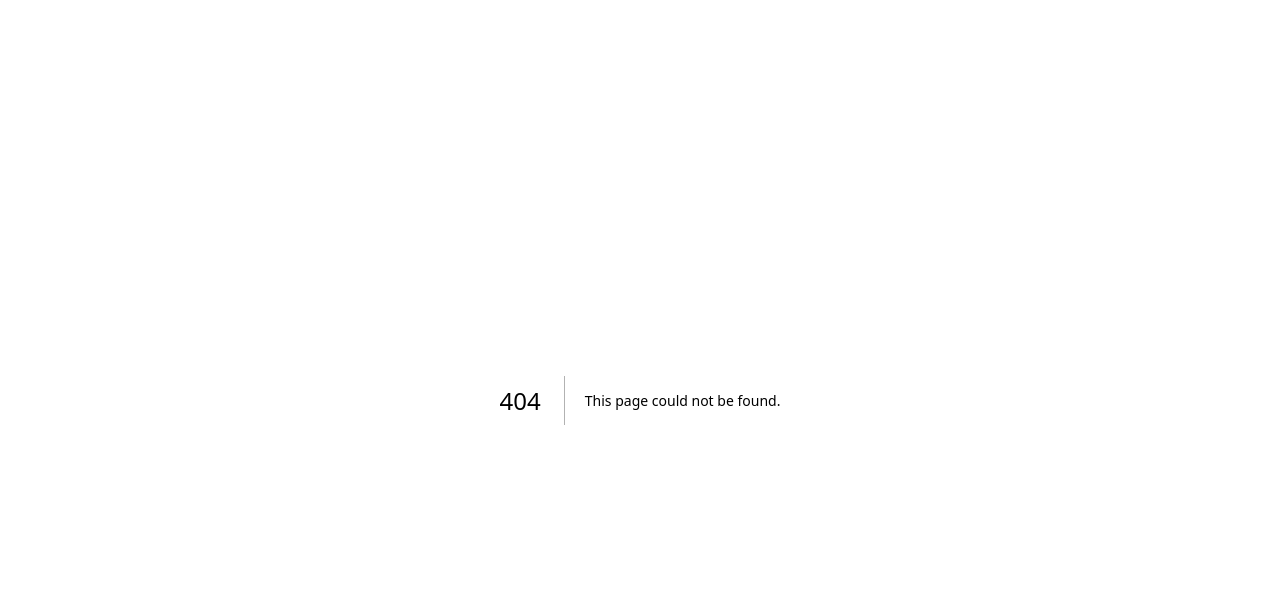
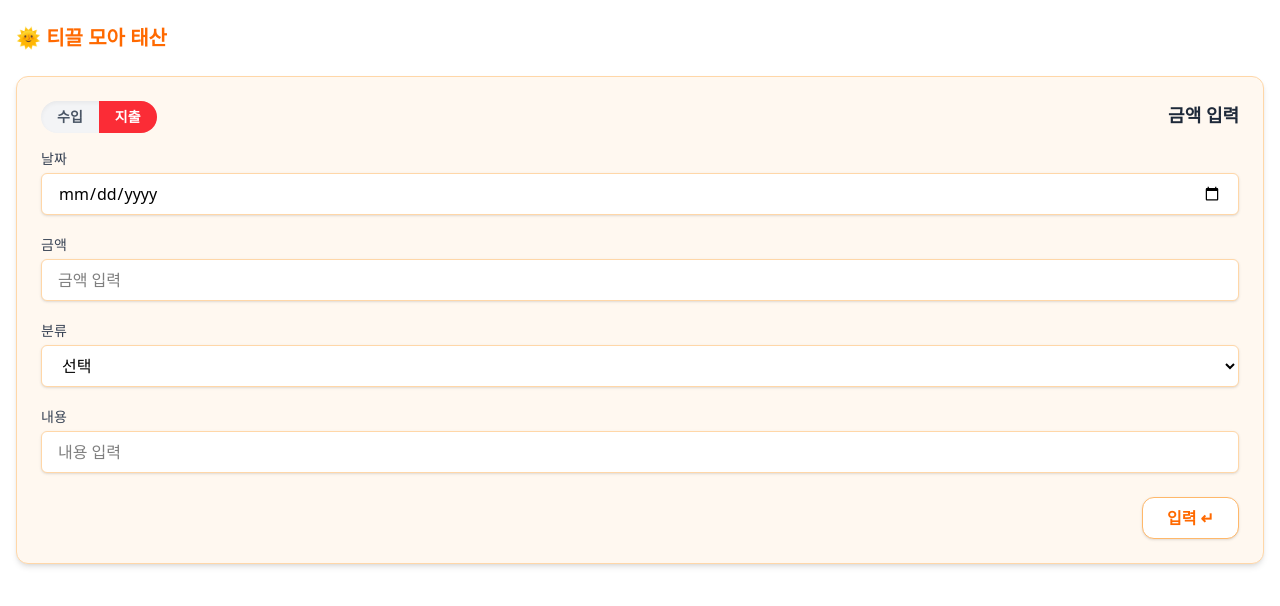
Before and after one commit to gk-adventure/FE, a Next.js app: page /input in a window 1280 px wide. Before the commit this address had no page. Shown: the top 606 px of the page. Built offline with nearby package versions, Linux system fonts and the light colour scheme.

Commit message:
Create page.js

```diff
--- /dev/null
+++ b/app/input/page.js
@@ -0,0 +1,130 @@
+"use client";
+
+import { useState } from "react";
+
+export default function WritePage() {
+  const [type, setType] = useState("지출");
+  const [form, setForm] = useState({
+    date: "",
+    amount: "",
+    category: "",
+    content: "",
+  });
+
+  const handleChange = (e) => {
+    setForm({ ...form, [e.target.name]: e.target.value });
+  };
+
+  const handleSubmit = () => {
+    alert("입력 완료!");
+    // 여기에 실제 저장 로직을 추가할 수 있습니다.
+  };
+
+  return (
+    <div className="min-h-screen bg-white px-4 py-6">
+      {/* 상단 로고 */}
+      <h1 className="text-xl font-bold text-orange-500 mb-6">
+        🌞 티끌 모아 태산
+      </h1>
+
+      {/* 카드 */}
+      <div className="bg-[#FFF8F0] border border-orange-200 rounded-xl shadow-md p-6">
+        <div className="flex justify-between items-start mb-4">
+          {/* 수입/지출 탭 */}
+          <div className="flex bg-gray-100 rounded-full overflow-hidden shadow-inner">
+            <button
+              className={`px-4 py-1.5 text-sm font-semibold transition ${
+                type === "수입" ? "bg-orange-300 text-white" : "text-gray-600"
+              }`}
+              onClick={() => setType("수입")}
+            >
+              수입
+            </button>
+            <button
+              className={`px-4 py-1.5 text-sm font-semibold transition ${
+                type === "지출" ? "bg-red-500 text-white" : "text-gray-600"
+              }`}
+              onClick={() => setType("지출")}
+            >
+              지출
+            </button>
+          </div>
+
+          <h2 className="text-lg font-bold text-gray-800">금액 입력</h2>
+        </div>
+
+        {/* 입력 폼 */}
+        <div className="space-y-5">
+          <div>
+            <label className="block mb-1 text-sm font-medium text-gray-700">
+              날짜
+            </label>
+            <input
+              type="date"
+              name="date"
+              value={form.date}
+              onChange={handleChange}
+              className="w-full bg-white border border-orange-200 rounded-md px-4 py-2 outline-none shadow-sm"
+            />
+          </div>
+
+          <div>
+            <label className="block mb-1 text-sm font-medium text-gray-700">
+              금액
+            </label>
+            <input
+              type="number"
+              name="amount"
+              value={form.amount}
+              onChange={handleChange}
+              placeholder="금액 입력"
+              className="w-full bg-white border border-orange-200 rounded-md px-4 py-2 outline-none shadow-sm"
+            />
+          </div>
+
+          <div>
+            <label className="block mb-1 text-sm font-medium text-gray-700">
+              분류
+            </label>
+            <select
+              name="category"
+              value={form.category}
+              onChange={handleChange}
+              className="w-full bg-white border border-orange-200 rounded-md px-4 py-2 outline-none shadow-sm"
+            >
+              <option value="">선택</option>
+              <option value="식비">식비</option>
+              <option value="쇼핑">쇼핑</option>
+              <option value="교통">교통</option>
+              <option value="문화">문화</option>
+              <option value="기타">기타</option>
+            </select>
+          </div>
+
+          <div>
+            <label className="block mb-1 text-sm font-medium text-gray-700">
+              내용
+            </label>
+            <input
+              name="content"
+              value={form.content}
+              onChange={handleChange}
+              placeholder="내용 입력"
+              className="w-full bg-white border border-orange-200 rounded-md px-4 py-2 outline-none shadow-sm"
+            />
+          </div>
+        </div>
+
+        {/* 입력 버튼 */}
+        <div className="flex justify-end mt-6">
+          <button
+            onClick={handleSubmit}
+            className="bg-white text-orange-500 font-bold px-6 py-2 border border-orange-300 rounded-xl shadow hover:bg-orange-50 transition"
+          >
+            입력 ↵
+          </button>
+        </div>
+      </div>
+    </div>
+  );
+}
```
